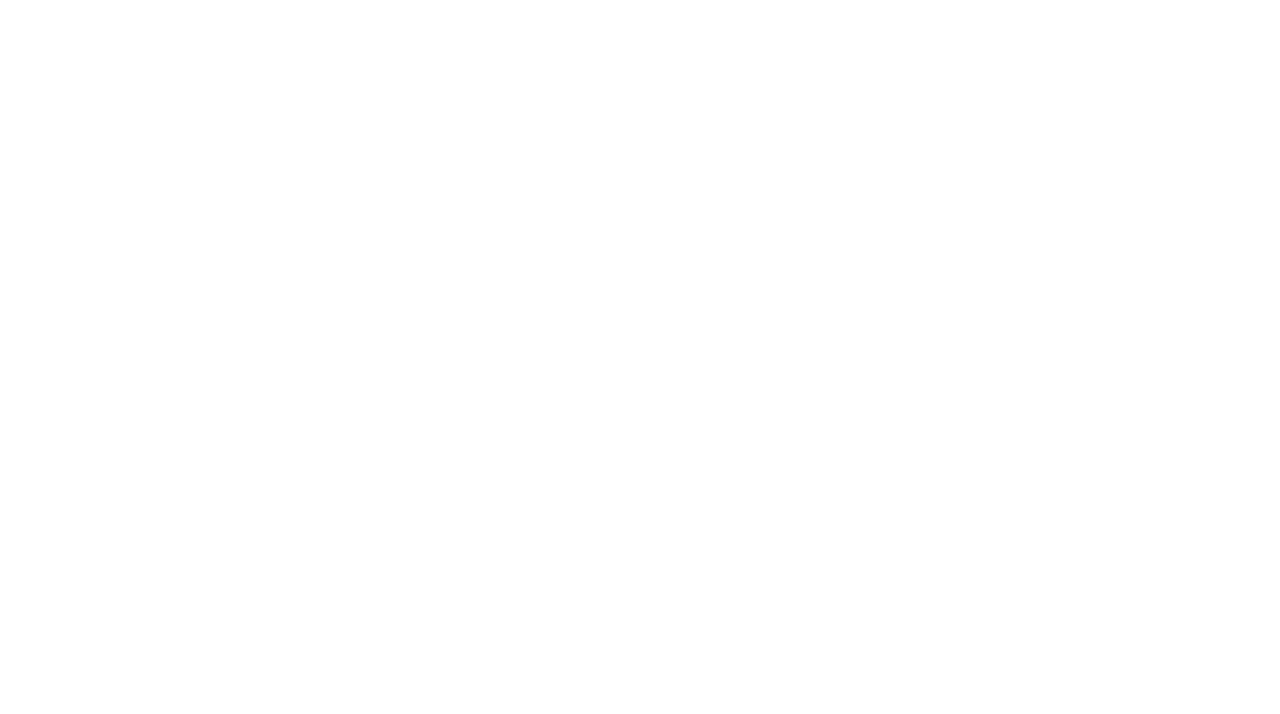
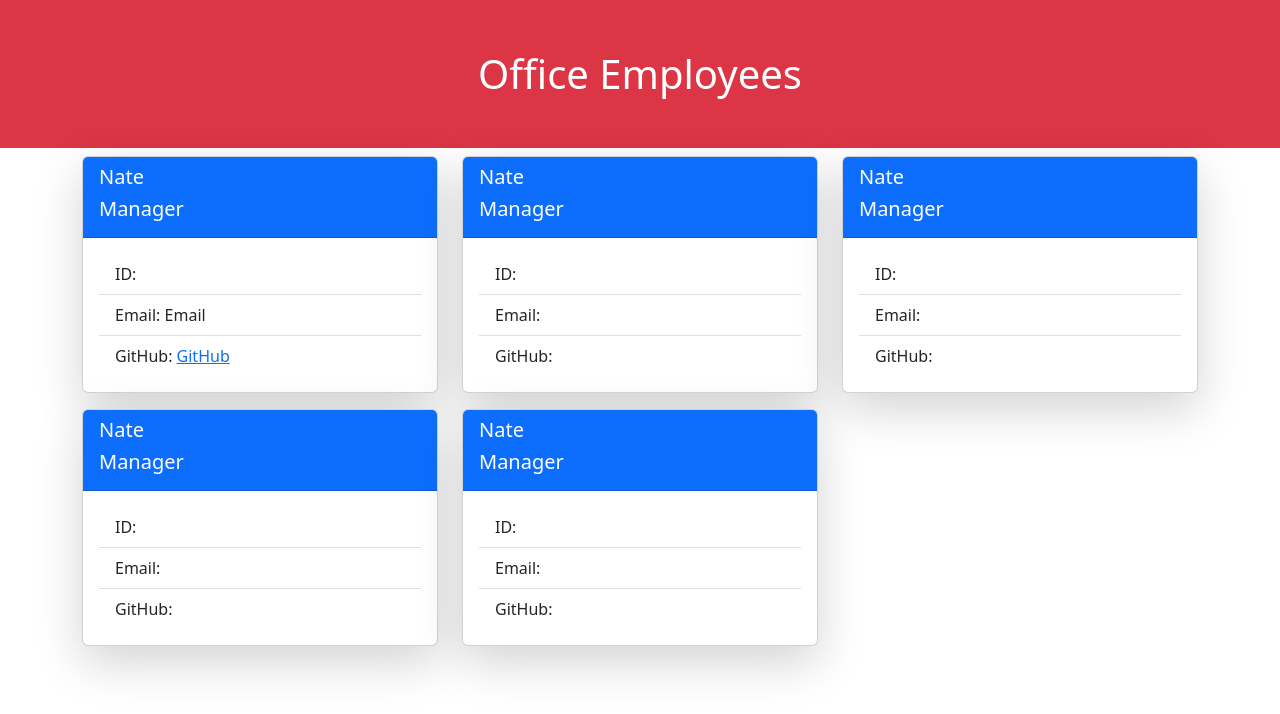
Before and after one commit to ntraugh/Office-Employees, a website: page template.html in a window 1280 px wide. Drawn offline with nearby package versions, Linux system fonts and the light colour scheme.

Commit message:
created template html page

```diff
--- a/template.html
+++ b/template.html
@@ -1,12 +1,102 @@
 <!DOCTYPE html>
 <html lang="en">
+
 <head>
     <meta charset="UTF-8">
     <meta http-equiv="X-UA-Compatible" content="IE=edge">
     <meta name="viewport" content="width=device-width, initial-scale=1.0">
-    <title>Document</title>
+    <link rel="stylesheet" href="./output/styles.css">
+    <link href="https://cdn.jsdelivr.net/npm/bootstrap@5.2.0-beta1/dist/css/bootstrap.min.css" rel="stylesheet"
+        integrity="sha384-0evHe/X+R7YkIZDRvuzKMRqM+OrBnVFBL6DOitfPri4tjfHxaWutUpFmBp4vmVor" crossorigin="anonymous">
+    <title>Office Employees </title>
 </head>
+
 <body>
+    <div class="header">
+        <div class="jumbotron bg-danger">
+            <h1>Office Employees</h1>
+        </div>
+    </div>
+    <div class="container">
+        <div class="row">
+            <div class="col-md-4 col-sm-6 col-12 col-lg-4">
+                <div class="card mb-3 rounded shadow-lg">
+                    <div class="card-header bg-primary">
+                        <h5 class="text-left text-white">Nate</h5>
+                        <h5 class="text-left text-white">Manager</h5>
+                    </div>
+                    <div class="card-body">
+                        <ul class="list-group list-group-flush">
+                            <li class="list-group-item">ID:</li>
+                            <li class="list-group-item">Email: <a href="mailto:n.traugh@yahoo.com"></a>Email</li>
+                            <li class="list-group-item">GitHub: <a href="https://github.com/ntraugh">GitHub</a></li>
+                        </ul>
+                    </div>
+                </div>
+            </div>
+            <div class="col-md-4 col-sm-6 col-12 col-lg-4">
+                <div class="card mb-3 rounded shadow-lg">
+                    <div class="card-header bg-primary">
+                        <h5 class="text-left text-white">Nate</h5>
+                        <h5 class="text-left text-white">Manager</h5>
+                    </div>
+                    <div class="card-body">
+                        <ul class="list-group list-group-flush">
+                            <li class="list-group-item">ID:</li>
+                            <li class="list-group-item">Email: <a href="mailto:n.traugh@yahoo.com"></a></li>
+                            <li class="list-group-item">GitHub: <a href="https://github.com/ntraugh"></a></li>
+                        </ul>
+                    </div>
+                </div>
+            </div>
+            <div class="col-md-4 col-sm-6 col-12 col-lg-4">
+                <div class="card mb-3 rounded shadow-lg">
+                    <div class="card-header bg-primary">
+                        <h5 class="text-left text-white">Nate</h5>
+                        <h5 class="text-left text-white">Manager</h5>
+                    </div>
+                    <div class="card-body">
+                        <ul class="list-group list-group-flush">
+                            <li class="list-group-item">ID:</li>
+                            <li class="list-group-item">Email: <a href="mailto:n.traugh@yahoo.com"></a></li>
+                            <li class="list-group-item">GitHub: <a href="https://github.com/ntraugh"></a></li>
+                        </ul>
+                    </div>
+                </div>
+            </div>
+            <div class="col-md-4 col-sm-6 col-12 col-lg-4  justify-content-center">
+                <div class="card mb-3 rounded shadow-lg">
+                    <div class="card-header bg-primary">
+                        <h5 class="text-left text-white">Nate</h5>
+                        <h5 class="text-left text-white">Manager</h5>
+                    </div>
+                    <div class="card-body">
+                        <ul class="list-group list-group-flush">
+                            <li class="list-group-item">ID:</li>
+                            <li class="list-group-item">Email: <a href="mailto:n.traugh@yahoo.com"></a></li>
+                            <li class="list-group-item">GitHub: <a href="https://github.com/ntraugh"></a></li>
+                        </ul>
+                    </div>
+                </div>
+            </div>
+            <div class="col-md-4 col-sm-6 col-12 col-lg-4  justify-content-center">
+                <div class="card mb-3 rounded shadow-lg">
+                    <div class="card-header bg-primary">
+                        <h5 class="text-left text-white">Nate</h5>
+                        <h5 class="text-left text-white">Manager</h5>
+                    </div>
+                    <div class="card-body">
+                        <ul class="list-group list-group-flush">
+                            <li class="list-group-item">ID:</li>
+                            <li class="list-group-item">Email: <a href="mailto:n.traugh@yahoo.com"></a></li>
+                            <li class="list-group-item">GitHub: <a href="https://github.com/ntraugh"></a></li>
+                        </ul>
+                    </div>
+                </div>
+            </div>
+        </div>
+    </div>
 
 </body>
+
 </html>
```
Also changed, not shown: lib/employee.js (added), lib/engineer.js (added), lib/intern.js (added), lib/manager.js (added), output/styles.css (added).
